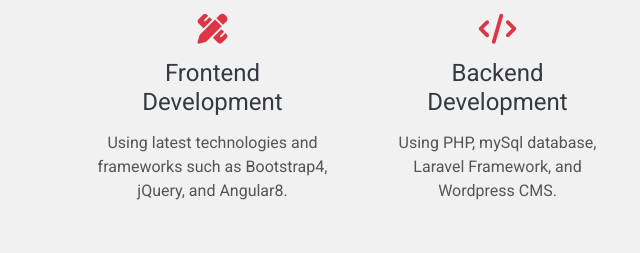
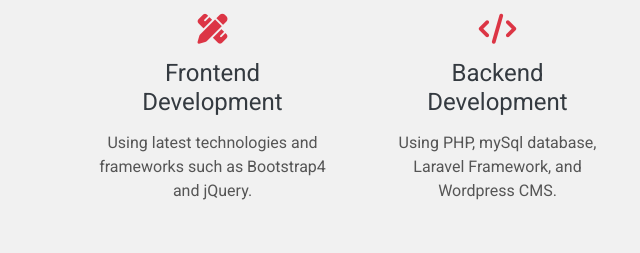
Before and after one commit to AhmedIssa11/AhmedIssa11.github.io, a plain HTML site: page index.html in a window 1280 px wide. Shown: the part 1660-1913 px from the top of the page, 0-640 px from the left. Drawn offline with Linux system fonts and the light colour scheme.

Commit message:
Update index.html

```diff
--- a/index.html
+++ b/index.html
@@ -125,7 +125,7 @@
                     <div class="service">
                         <i class="fas fa-pencil-ruler icon"></i>
                         <h3>Frontend Development</h3>
-                        <P>Using latest technologies and frameworks such as Bootstrap4, jQuery, and Angular8.</P>
+                        <P>Using latest technologies and frameworks such as Bootstrap4 and jQuery.</P>
                     </div>
                 </div>
 
```
